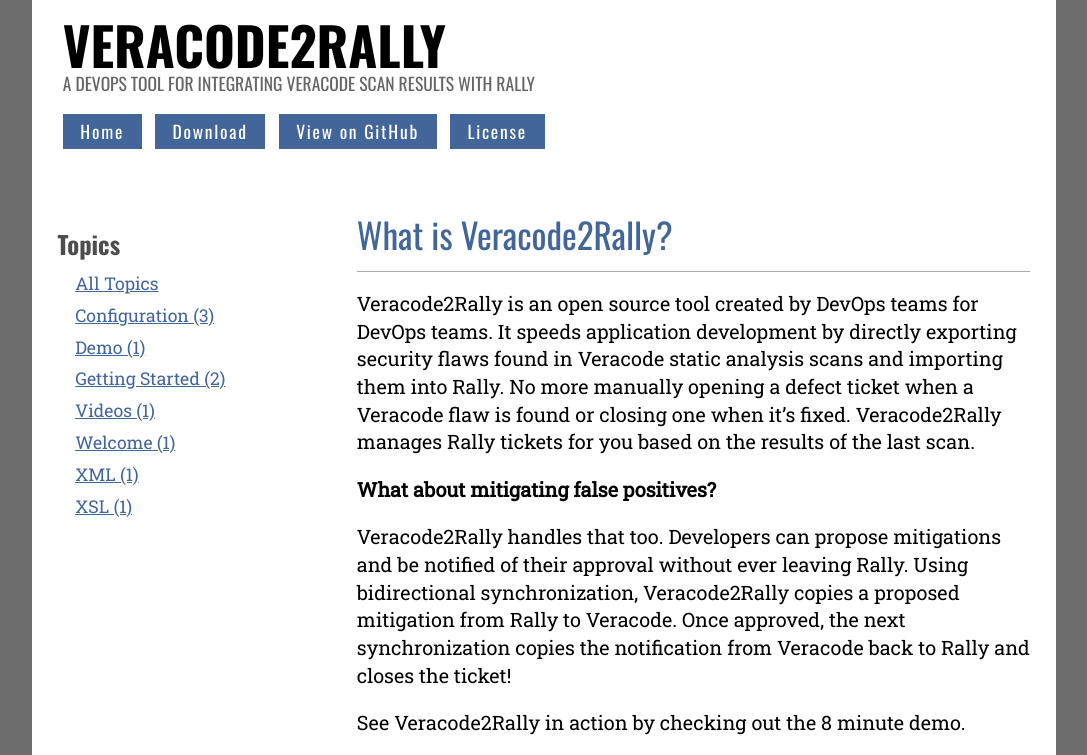
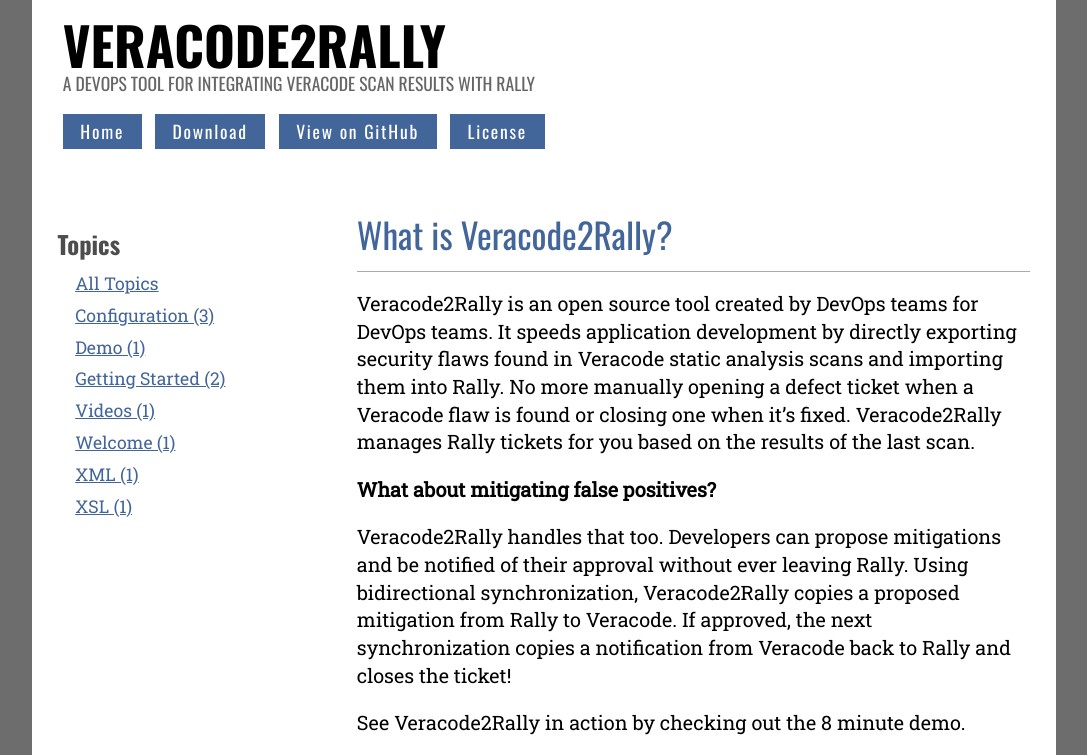
Before and after one commit to SecureDevOps/veracode2rally, a Jekyll site: the page built from index.md, in a window 1280 px wide. Shown: the top 755 px of the page, without its empty margins (96-1183 px from the left). Built offline with Jekyll 4.4.1, drawn with Linux system fonts in a browser that asks for light colours; the list of posts is cut into pages by our own code; grey boxes are pictures that could not be loaded.

Commit message:
Updated pages

```diff
--- a/index.md
+++ b/index.md
@@ -7,7 +7,7 @@
 
 **What about mitigating false positives?**
 
-Veracode2Rally handles that too. Developers can propose mitigations and be notified of their approval without ever leaving Rally. Using bidirectional synchronization, Veracode2Rally copies a proposed mitigation from Rally to Veracode. Once approved, the next synchronization copies the notification from Veracode back to Rally and closes the ticket!
+Veracode2Rally handles that too. Developers can propose mitigations and be notified of their approval without ever leaving Rally. Using bidirectional synchronization, Veracode2Rally copies a proposed mitigation from Rally to Veracode. If approved, the next synchronization copies a notification from Veracode back to Rally and closes the ticket!
 
 See Veracode2Rally in action by checking out the 8 minute demo.
 
```
